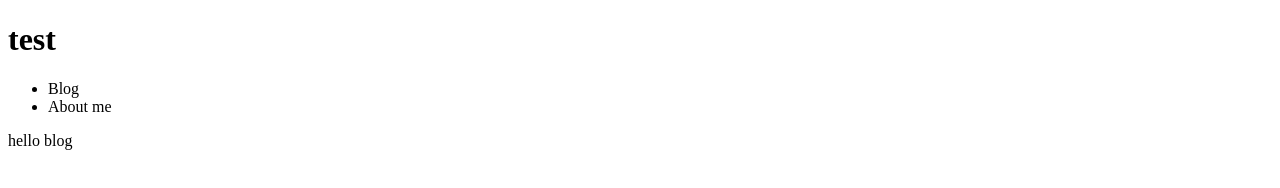
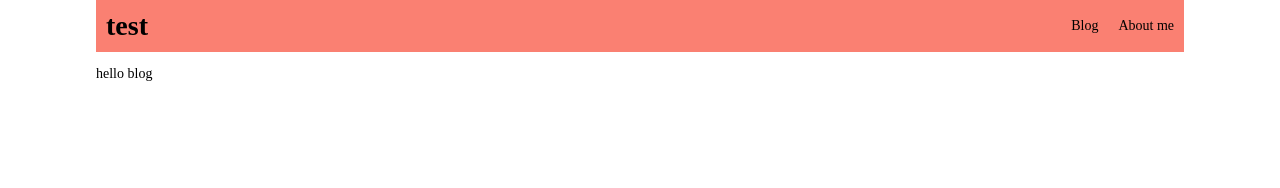
Before and after one commit to vnav92/blog-prototype, a Gatsby site: page / in a window 1280 px wide. Built offline with nearby package versions, Linux system fonts and the light colour scheme; Gatsby itself is replaced by a stand-in of ours.

Commit message:
style/initial-app-styling

```diff
--- /dev/null
+++ b/gatsby-browser.js
@@ -0,0 +1,2 @@
+import './src/styles/global.scss';
+import './src/styles/browser-reset.scss';
--- a/gatsby-config.js
+++ b/gatsby-config.js
@@ -8,6 +8,7 @@ module.exports = {
     `gatsby-plugin-react-helmet`,
     `gatsby-transformer-sharp`,
     `gatsby-plugin-sharp`,
+    `gatsby-plugin-sass`
     // TODO: Use it when will be need of manifest features
     // {
     //   resolve: `gatsby-plugin-manifest`,
--- a/package.json
+++ b/package.json
@@ -10,14 +10,15 @@
     "gatsby-plugin-manifest": "^2.12.0",
     "gatsby-plugin-offline": "^3.10.0",
     "gatsby-plugin-react-helmet": "^3.10.0",
+    "gatsby-plugin-sass": "^3.2.0",
     "gatsby-plugin-sharp": "^2.14.1",
     "gatsby-source-filesystem": "^2.11.0",
     "gatsby-transformer-sharp": "^2.12.0",
-    "node-sass": "^5.0.0",
     "prop-types": "^15.7.2",
     "react": "^16.12.0",
     "react-dom": "^16.12.0",
-    "react-helmet": "^6.1.0"
+    "react-helmet": "^6.1.0",
+    "sass": "^1.32.8"
   },
   "devDependencies": {
     "prettier": "2.2.1"
--- a/src/components/page-layout/page-layout.component.tsx
+++ b/src/components/page-layout/page-layout.component.tsx
@@ -1,9 +1,11 @@
 import React from "react"
 
-import { Header } from "../../shared/ui"
+import { Header } from "../../shared/ui";
+
+import styles from './page-layout.module.scss';
 
 export const PageLayout = ({ children }) => (
-  <div>
+  <div className={styles.pageLayoutWrapper}>
     <Header title="test" />
     {children}
   </div>
--- a/src/components/page-layout/page-layout.module.scss
+++ b/src/components/page-layout/page-layout.module.scss
@@ -0,0 +1,5 @@
+.pageLayoutWrapper {
+  height: 100%;
+  width: 85%;
+  margin: auto;
+}
--- a/src/shared/ui/header/header.component.tsx
+++ b/src/shared/ui/header/header.component.tsx
@@ -8,13 +8,13 @@ type HeaderProps = {
 }
 
 export const Header: React.FC<HeaderProps> = ({ title, logoImageSrc }) => (
-  <div>
-    <div>
+  <div className={styles.headerWrapper}>
+    <div className={styles.titleSection}>
       {logoImageSrc && <img src={logoImageSrc} alt="blog logo image" />}
       <h1>{title}</h1>
     </div>
-    <ul>
-      <li>
+    <ul className={styles.navigation}>
+      <li className={styles.navigationItem}>
         <a>Blog</a>
       </li>
       <li>
--- a/src/shared/ui/header/header.module.scss
+++ b/src/shared/ui/header/header.module.scss
@@ -0,0 +1,24 @@
+@import '../../../styles';
+
+.headerWrapper {
+  background: $primary-color;
+  padding: $default-spacing;
+  display: flex;
+}
+
+.titleSection {
+  display: inline-block;
+}
+
+.navigation {
+  list-style: none;
+  flex: 1;
+  display: flex;
+  justify-content: flex-end;
+  align-items: center;
+  margin: 0;
+}
+
+.navigationItem {
+  margin: 0 multiplyDefaultSpacing(2)
+}
--- /dev/null
+++ b/src/styles/browser-reset.scss
@@ -0,0 +1,3 @@
+h1 {
+  margin: 0;
+}
--- /dev/null
+++ b/src/styles/functions.scss
@@ -0,0 +1,6 @@
+@import './variables.scss';
+
+@function multiplyDefaultSpacing($factor) {
+  $rem-size: $default-spacing / $main-font-size;
+  @return calc(#{$rem-size} * #{$factor}rem);
+}
--- /dev/null
+++ b/src/styles/global.scss
@@ -0,0 +1,17 @@
+@import './variables.scss';
+
+#___gatsby, #gatsby-focus-wrapper {
+  height: 100%;
+}
+
+html, body {
+  padding: 0;
+  margin: 0;
+  font-size: $main-font-size;
+  height: 100%;
+  min-height: 100%;
+}
+
+h1 {
+  font-size: 2rem;
+}
--- /dev/null
+++ b/src/styles/index.scss
@@ -0,0 +1,2 @@
+@import './functions.scss';
+@import './variables.scss';
--- /dev/null
+++ b/src/styles/variables.scss
@@ -0,0 +1,8 @@
+// colors
+$primary-color: salmon;
+
+// spacing
+$default-spacing: 10px;
+
+// font-size
+$main-font-size: 14px;
```
Also changed, not shown: 1 other file.
